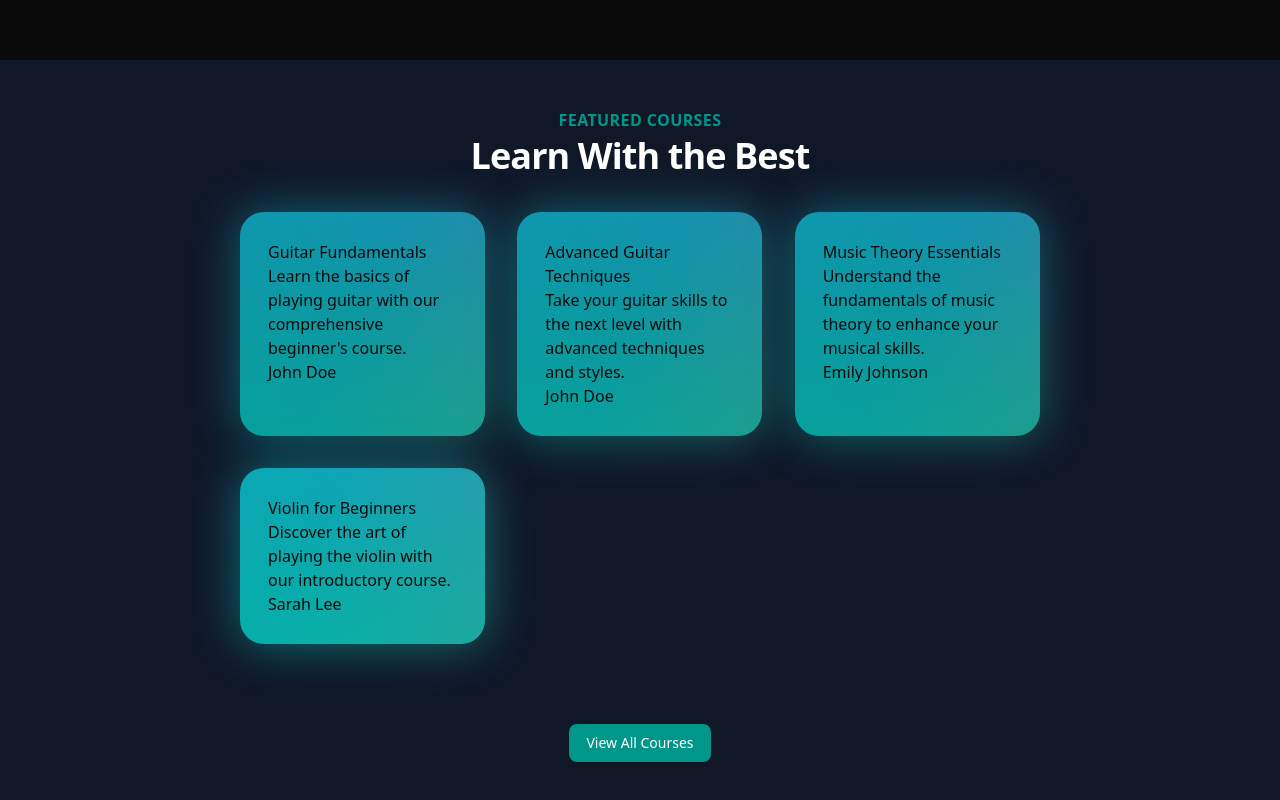
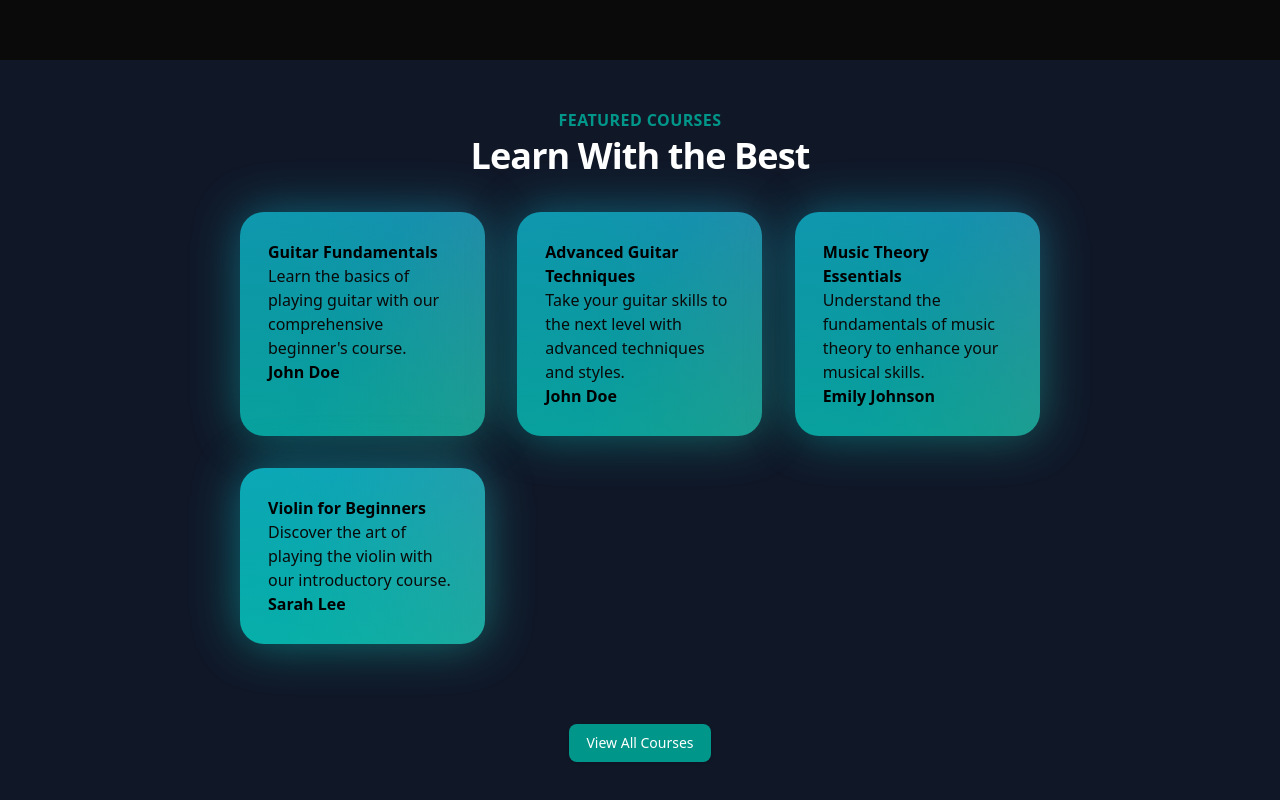
Before and after one commit to MdNoor300/Music_next, a Next.js app: page / in a window 1280 px wide. Shown: the part 580-1380 px from the top of the page. Built offline with nearby package versions, Linux system fonts and the light colour scheme.

Commit message:
did some modification

```diff
--- a/src/components/FeaturedCourses.tsx
+++ b/src/components/FeaturedCourses.tsx
@@ -33,9 +33,9 @@
                 <div key={course.id} className="flex justify-center">
                   <BackgroundGradient>
                     <div className="p-6">
-                      <p>{course.title}</p>
+                      <p className="font-bold text-black">{course.title}</p>
                       <p>{course.description}</p>
-                      <p>{course.instructor}</p>
+                      <p className="font-bold text-black">{course.instructor}</p>
                     </div>
                   </BackgroundGradient>
                 </div>
```
